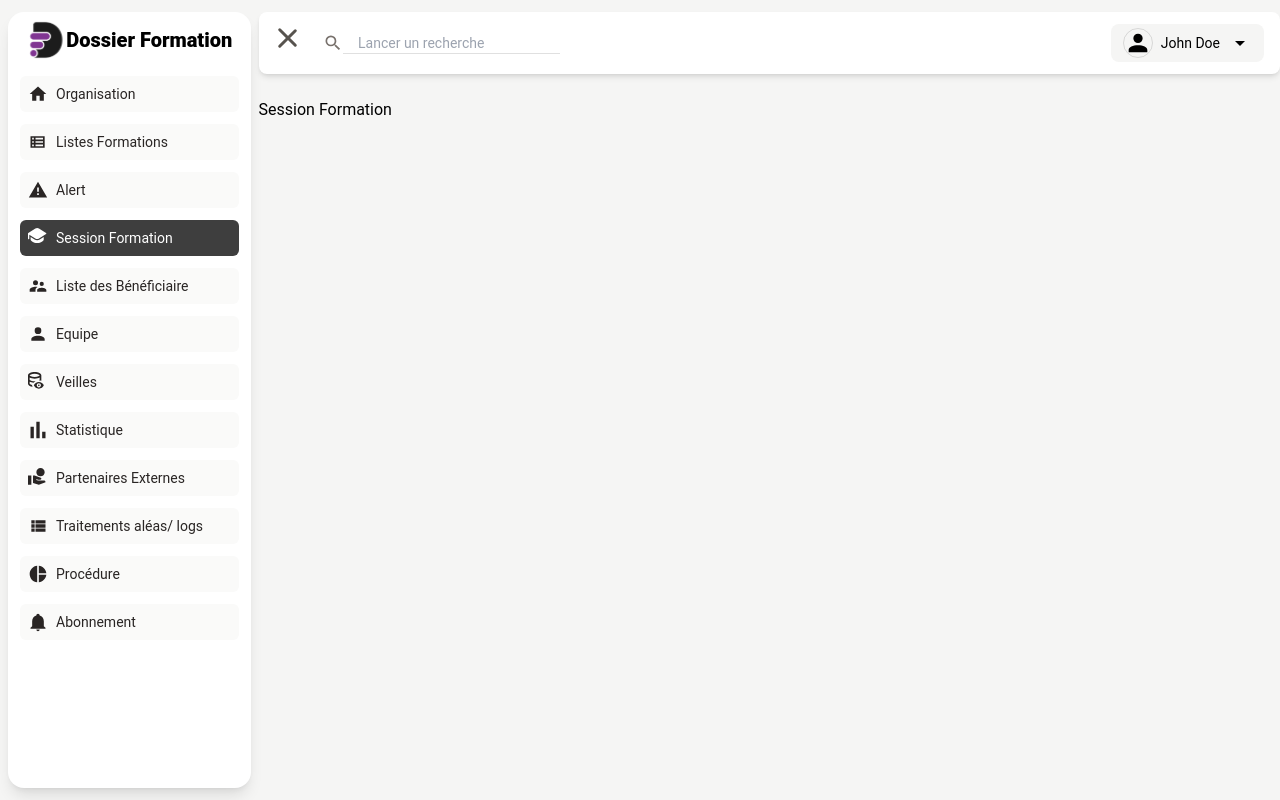
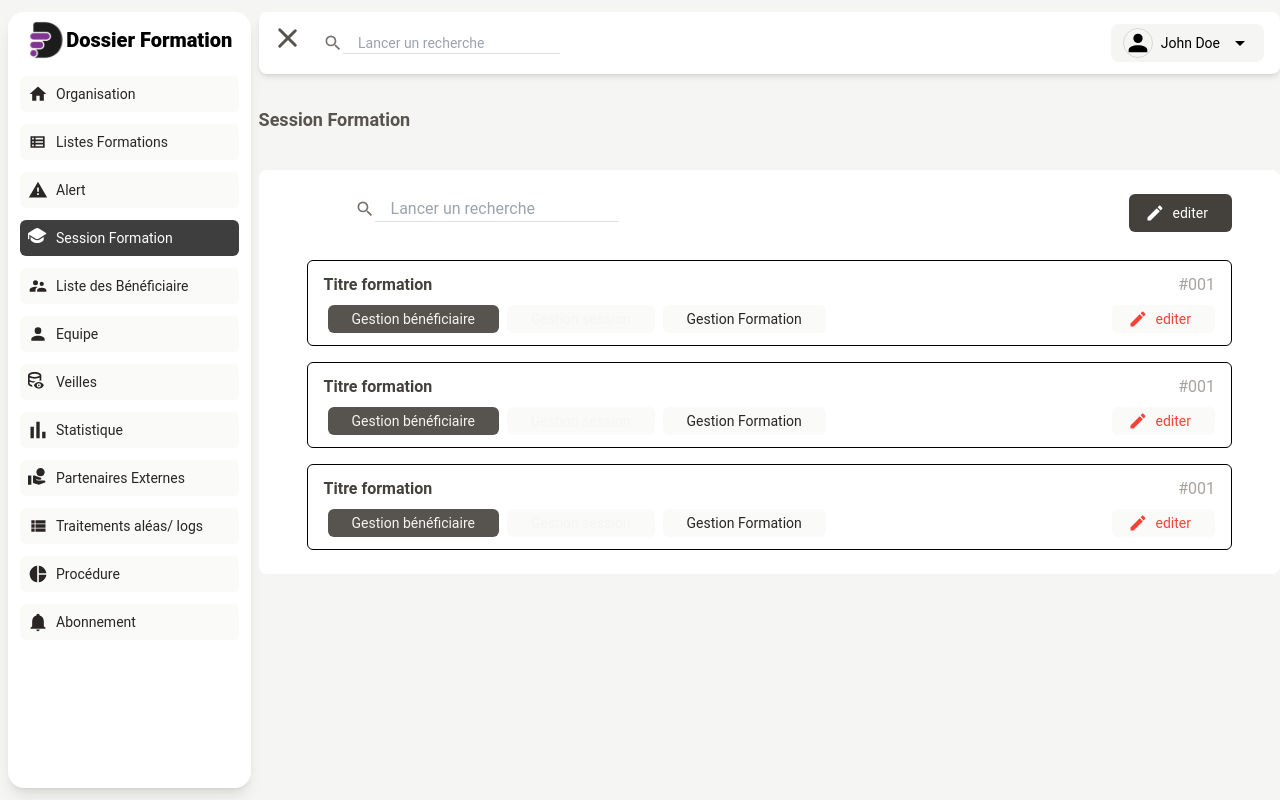
Before and after one commit to damadanyna/My_templage_VueJs, a Vue app: page /#/sessionFormaton in a window 1280 px wide. Built offline with nearby package versions, Linux system fonts and the light colour scheme.

Commit message:
confiramtion de la page alert et organisme debut du  disigne de sessionformation

```diff
--- a/src/views/sessionFormation_.vue
+++ b/src/views/sessionFormation_.vue
@@ -1,9 +1,104 @@
 <template>
-    <div>Session Formation</div>
+<div class="flex flex-col h-full">
+    <h1 class=" text-lg sticky -top-6 w-full bg-stone-100 z-50 font-bold text-stone-600 pt-2 pb-9">Session Formation</h1>
+    <div class=" d bg-white py-4 rounded-lg w-full h-max px-12 flex z-10 flex-col ">
+        <div class="flex flex-row">
+            <div class="flex ml-12 flex-row items-center">
+                <svg class=" text-stone-500 w-5 fill-current" viewBox="0 0 24 24">
+                    <path d="M9.5 3A6.5 6.5 0 0 1 16 9.5c0 1.61-.59 3.09-1.56 4.23l.27.27h.79l5 5-1.5 1.5-5-5v-.79l-.27-.27A6.516 6.516 0 0 1 9.5 16 6.5 6.5 0 0 1 3 9.5 6.5 6.5 0 0 1 9.5 3m0 2C7 5 5 7 5 9.5S7 14 9.5 14 14 12 14 9.5 12 5 9.5 5z" /></svg>
+                <input type="text" class=" px-3 border-b border-stone-400 outline-none focus:border-black " placeholder=" Lancer un recherche ">
+            </div>
+
+            <div class="flex w-full justify-end relative">
+                <btn_Vue class=" " :options="{label:'editer',style:' bg-stone-700 text-white w-full',ico:$store.state.icons.edit}"></btn_Vue>
+            </div>
+        </div>
+        <div class="flex flex-col mt-5">
+            <div class="flex duration-300 flex-col hover:bg-black group py-3 my-2 border-[1px] px-4 rounded-md border-black ">
+                <div class="flex flex-row justify-between w-full bg-stone-">
+                    <span class=" text-stone-700 font-semibold group-hover:text-white">Titre formation</span>
+                    <span class=" text-stone-400">#001</span>
+                </div>
+                <div class="flex flex-row justify-between">
+                    <div class=" flex flex-row ">
+                        <div class=" flex flex-row mx-1 ">
+                            <btn_Vue class=" " :options="{label:'Gestion bénéficiaire',style:' bg-stone-600 py-1 text-stone-100 '}"></btn_Vue>
+                        </div>
+                        <div class=" flex flex-row mx-1 ">
+                            <btn_Vue class=" " :options="{label:'Gestion session',style:' bg-fuchsia-700 py-1 text-stone-100 '}"></btn_Vue>
+                        </div>
+                        <div class=" flex flex-row mx-1  ">
+                            <btn_Vue class=" " :options="{label:'Gestion Formation',style:' bg-stone-100 py-1 text-stone-800 '}"></btn_Vue>
+                        </div>
+                    </div>
+                    <div class=" flex flex-row ">
+                        <btn_Vue class=" " :options="{label:'editer',style:' bg-stone-200 py-1 text-red ',ico:$store.state.icons.edit}"></btn_Vue>
+                    </div>
+                </div>
+            </div>
+            <div class="flex duration-300 flex-col hover:bg-black group py-3 my-2 border-[1px] px-4 rounded-md border-black ">
+                <div class="flex flex-row justify-between w-full bg-stone-">
+                    <span class=" text-stone-700 font-semibold group-hover:text-white">Titre formation</span>
+                    <span class=" text-stone-400">#001</span>
+                </div>
+                <div class="flex flex-row justify-between">
+                    <div class=" flex flex-row ">
+                        <div class=" flex flex-row mx-1 ">
+                            <btn_Vue class=" " :options="{label:'Gestion bénéficiaire',style:' bg-stone-600 py-1 text-stone-100 '}"></btn_Vue>
+                        </div>
+                        <div class=" flex flex-row mx-1 ">
+                            <btn_Vue class=" " :options="{label:'Gestion session',style:' bg-fuchsia-700 py-1 text-stone-100 '}"></btn_Vue>
+                        </div>
+                        <div class=" flex flex-row mx-1  ">
+                            <btn_Vue class=" " :options="{label:'Gestion Formation',style:' bg-stone-100 py-1 text-stone-800 '}"></btn_Vue>
+                        </div>
+                    </div>
+                    <div class=" flex flex-row ">
+                        <btn_Vue class=" " :options="{label:'editer',style:' bg-stone-200 py-1 text-red ',ico:$store.state.icons.edit}"></btn_Vue>
+                    </div>
+                </div>
+            </div>
+            <div class="flex duration-300 flex-col hover:bg-black group py-3 my-2 border-[1px] px-4 rounded-md border-black ">
+                <div class="flex flex-row justify-between w-full bg-stone-">
+                    <span class=" text-stone-700 font-semibold group-hover:text-white">Titre formation</span>
+                    <span class=" text-stone-400">#001</span>
+                </div>
+                <div class="flex flex-row justify-between">
+                    <div class=" flex flex-row ">
+                        <div class=" flex flex-row mx-1 ">
+                            <btn_Vue class=" " :options="{label:'Gestion bénéficiaire',style:' bg-stone-600 py-1 text-stone-100 '}"></btn_Vue>
+                        </div>
+                        <div class=" flex flex-row mx-1 ">
+                            <btn_Vue class=" " :options="{label:'Gestion session',style:' bg-fuchsia-700 py-1 text-stone-100 '}"></btn_Vue>
+                        </div>
+                        <div class=" flex flex-row mx-1  ">
+                            <btn_Vue class=" " :options="{label:'Gestion Formation',style:' bg-stone-100 py-1 text-stone-800 '}"></btn_Vue>
+                        </div>
+                    </div>
+                    <div class=" flex flex-row ">
+                        <btn_Vue class=" " :options="{label:'editer',style:' bg-stone-200 py-1 text-red ',ico:$store.state.icons.edit}"></btn_Vue>
+                    </div>
+                </div>
+            </div>
+        </div>
+    </div>
+
+</div>
 </template>
 
 <script>
+import btn_Vue from '../components/button/btn_.vue'
 export default {
+    components: {
+        btn_Vue,
+    },
+    data() {
+        return {
+            liste_page:{
+
+            }
+        }
+    }
 
 }
 </script>
```
Lines whose indentation alone changed are shown as unchanged.
